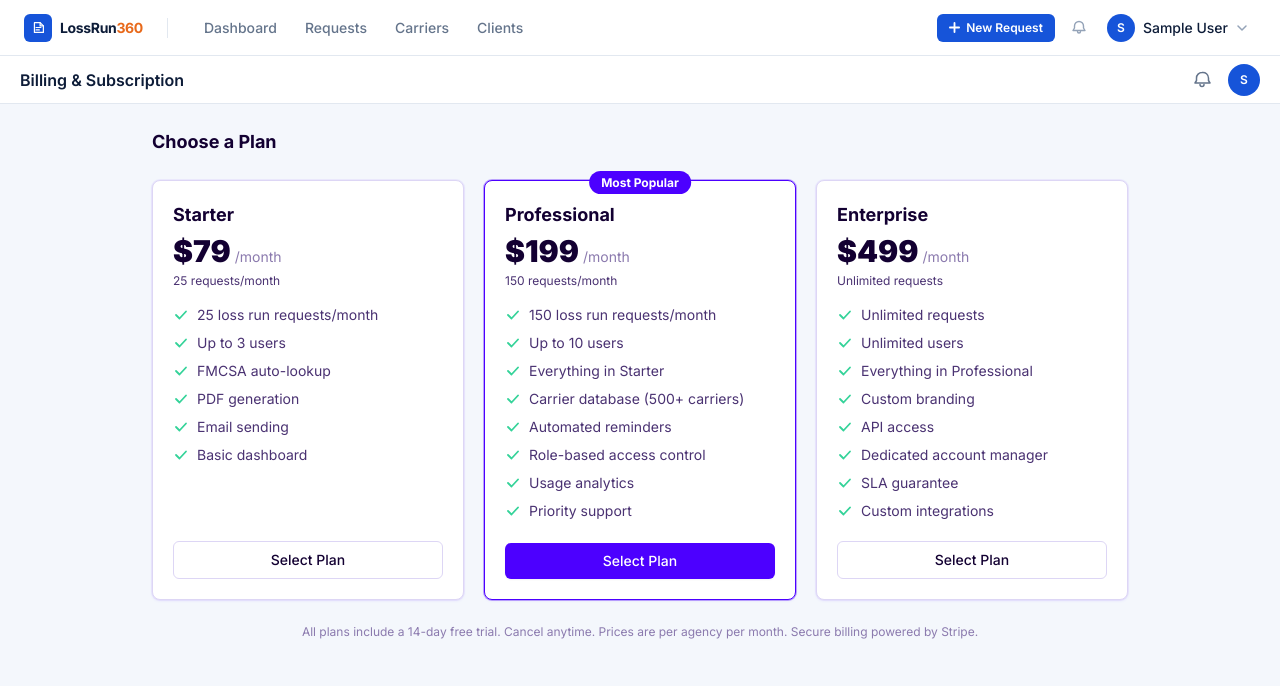
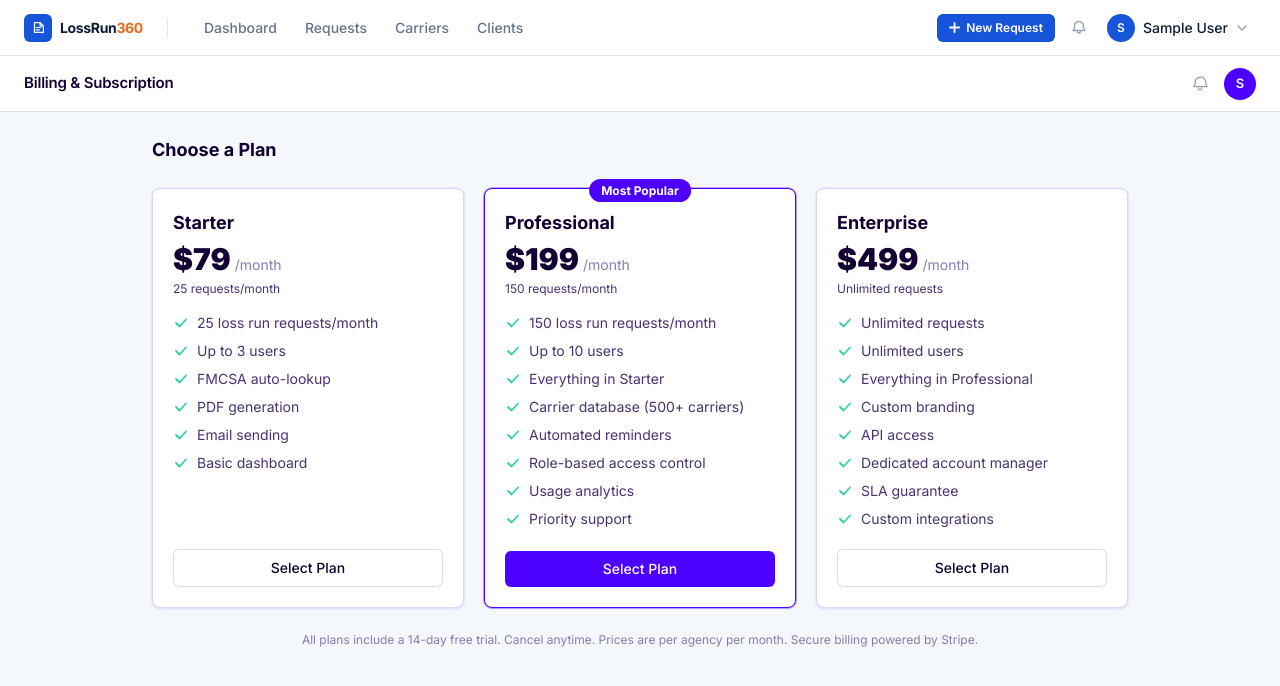
Before and after one commit to lossrun360/lossrun360, a Next.js app: page /billing in a window 1280 px wide. Shown: the top 686 px of the page. Built offline with nearby package versions, Linux system fonts and the light colour scheme; no server answers; the database is empty; sample sign-in values are in the browser's storage.

Commit message:
DocuSign redesign: 56px white header bar

```diff
--- a/components/layout/header.tsx
+++ b/components/layout/header.tsx
@@ -1,7 +1,6 @@
 'use client'
 
 import { useSession } from 'next-auth/react'
-import Link from 'next/link'
 
 interface HeaderProps {
   title?: string
@@ -14,65 +13,108 @@ export function Header({ title, subtitle, actions }: HeaderProps) {
 
   return (
     <header
-      className="h-12 bg-white sticky top-0 z-10 flex items-center px-5 gap-3"
-      style={{ borderBottom: '1px solid #E2E8F0' }}
+      className="sticky top-0 z-10 flex items-center px-6 gap-4"
+      style={{
+        background: '#ffffff',
+        borderBottom: '1px solid rgba(19,0,50,0.15)',
+        height: '56px',
+      }}
     >
-      {/* Page title */}
+      {/* Page title / breadcrumb */}
       <div className="flex-1 min-w-0">
         {title && (
-          <div className="flex items-center gap-2">
-            <h1 className="text-base font-semibold truncate" style={{ color: '#0D1C38' }}>
+          <div className="flex items-baseline gap-2">
+            <h1
+              className="truncate"
+              style={{
+                fontSize: '15px',
+                fontWeight: 600,
+                color: '#130032',
+                letterSpacing: '-0.2px',
+              }}
+            >
               {title}
             </h1>
             {subtitle && (
-              <span className="text-sm" style={{ color: '#94A3B8' }}>
-                — {subtitle}
+              <span
+                style={{ fontSize: '13px', color: 'rgba(19,0,50,0.5)' }}
+              >
+                {subtitle}
               </span>
             )}
           </div>
         )}
       </div>
 
-      {/* Right actions */}
+      {/* Right side */}
       <div className="flex items-center gap-2">
         {actions}
 
-        {/* Agency pill */}
+        {/* Agency badge */}
         {session?.user?.agencyName && (
           <div
-            className="hidden md:flex items-center gap-2 px-3 py-1.5 rounded-full text-xs font-medium"
-            style={{ background: '#F0F4FF', color: '#1654D9', border: '1px solid #C7D8FA' }}
+            className="hidden md:flex items-center gap-1.5 px-2.5 py-1 rounded-full text-xs font-medium"
+            style={{
+              background: 'rgba(76,0,255,0.08)',
+              color: '#4c00ff',
+              border: '1px solid rgba(76,0,255,0.2)',
+              fontSize: '11px',
+              fontWeight: 500,
+            }}
           >
             <span
               className="w-1.5 h-1.5 rounded-full shrink-0"
-              style={{ background: '#1654D9' }}
+              style={{ background: '#4c00ff' }}
             />
-            <span className="truncate max-w-[160px]">{session.user.agencyName}</span>
+            <span className="truncate max-w-[160px]">
+              {session.user.agencyName}
+            </span>
           </div>
         )}
 
-        {/* Notifications */}
+        {/* Bell icon */}
         <button
-          className="w-9 h-9 rounded-lg flex items-center justify-center transition-colors relative"
-          style={{ color: '#64748B' }}
+          className="flex items-center justify-center rounded-md transition-colors"
+          style={{
+            width: '32px',
+            height: '32px',
+            color: 'rgba(19,0,50,0.4)',
+            background: 'transparent',
+          }}
           title="Notifications"
         >
-          <svg width="18" height="18" viewBox="0 0 18 18" fill="none">
+          <svg width="16" height="16" viewBox="0 0 18 18" fill="none">
             <path
               d="M9 1.5A5.5 5.5 0 003.5 7v2.5l-1.5 2.5h15l-1.5-2.5V7A5.5 5.5 0 009 1.5z"
-              stroke="currentColor" strokeWidth="1.5" strokeLinecap="round" strokeLinejoin="round"
+              stroke="currentColor"
+              strokeWidth="1.4"
+              strokeLinecap="round"
+              strokeLinejoin="round"
             />
-            <path d="M7 13.5a2 2 0 004 0" stroke="currentColor" strokeWidth="1.5" strokeLinecap="round" />
+            <path
+              d="M7 13.5a2 2 0 004 0"
+              stroke="currentColor"
+              strokeWidth="1.4"
+              strokeLinecap="round"
+            />
           </svg>
         </button>
 
         {/* Avatar */}
         <div
-          className="w-8 h-8 rounded-full flex items-center justify-center text-xs font-semibold text-white cursor-pointer"
-          style={{ background: '#1654D9' }}
+          className="flex items-center justify-center rounded-full text-white cursor-pointer shrink-0"
+          style={{
+            width: '32px',
+            height: '32px',
+            background: '#4c00ff',
+            fontSize: '13px',
+            fontWeight: 600,
+          }}
           title={session?.user?.name || session?.user?.email || ''}
         >
-          {(session?.user?.name || session?.user?.email || 'U').charAt(0).toUpperCase()}
+          {(session?.user?.name || session?.user?.email || 'U')
+            .charAt(0)
+            .toUpperCase()}
         </div>
       </div>
     </header>
```
